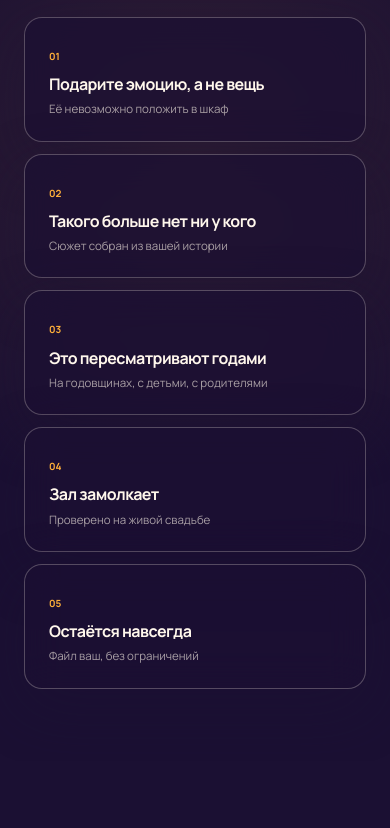
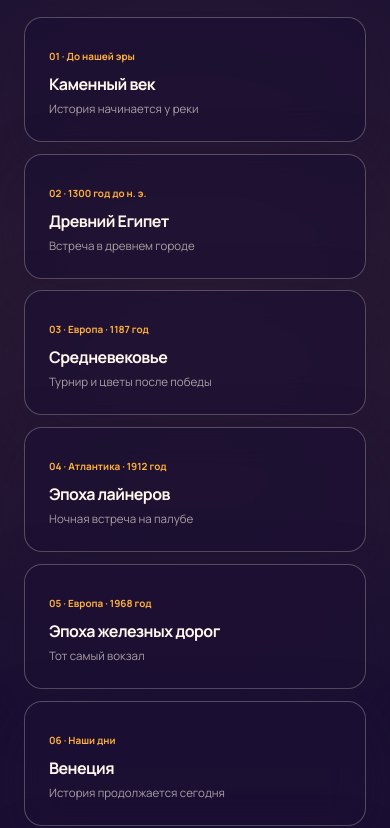
Before and after one commit to Dimortlord/fiidagency-cinema, a React (Vite) app: page / in a window 390 px wide. Shown: the part 10468-11296 px from the top of the page. Built offline with nearby package versions, Linux system fonts and the light colour scheme; a web font is replaced by a local one.

Commit message:
Make showcase scroll through discrete era chapters

```diff
--- a/src/App.tsx
+++ b/src/App.tsx
@@ -209,12 +209,14 @@ const bonuses = [
   },
 ] as const;
 
-const theses = [
-  ["Подарите эмоцию, а не вещь", "Её невозможно положить в шкаф"],
-  ["Такого больше нет ни у кого", "Сюжет собран из вашей истории"],
-  ["Это пересматривают годами", "На годовщинах, с детьми, с родителями"],
-  ["Зал замолкает", "Проверено на живой свадьбе"],
-  ["Остаётся навсегда", "Файл ваш, без ограничений"],
+const showcaseEras = [
+  { start: 0.12, end: 2.12, period: "До нашей эры", title: "Каменный век", text: "История начинается у реки" },
+  { start: 2.44, end: 4.44, period: "1300 год до н. э.", title: "Древний Египет", text: "Встреча в древнем городе" },
+  { start: 4.76, end: 6.76, period: "Европа · 1187 год", title: "Средневековье", text: "Турнир и цветы после победы" },
+  { start: 7.08, end: 9.08, period: "Атлантика · 1912 год", title: "Эпоха лайнеров", text: "Ночная встреча на палубе" },
+  { start: 9.4, end: 11.4, period: "Европа · 1968 год", title: "Эпоха железных дорог", text: "Тот самый вокзал" },
+  { start: 11.72, end: 13.72, period: "Наши дни", title: "Венеция", text: "История продолжается сегодня" },
+  { start: 14.04, end: 16.2, period: "Финал истории", title: "Предложение", text: "Все эпохи вели к этому моменту" },
 ] as const;
 
 const faqs = [
@@ -728,11 +730,21 @@ function Works({ showcaseRef, videoRef }: {
           <div className="showcase-vignette" />
           <div className="showcase-status"><span /> {t("Семь эпох · 00:16")}</div>
         </div>
-        <div className="thesis-layer">
-          {theses.map(([title, text], index) => (
-            <article className={`thesis thesis-${index + 1}`} data-thesis key={title}>
-              <span>0{index + 1}</span><h3>{t(title)}</h3><p>{t(text)}</p>
+        <div className="thesis-layer" aria-live="polite">
+          {showcaseEras.map((era, index) => (
+            <article
+              className={`thesis thesis-${index + 1}${index === 0 ? " is-active" : ""}`}
+              data-era-card
+              aria-hidden={index === 0 ? "false" : "true"}
+              key={era.title}
+            >
+              <span>0{index + 1} · {t(era.period)}</span><h3>{t(era.title)}</h3><p>{t(era.text)}</p>
             </article>
+          ))}
+        </div>
+        <div className="showcase-era-progress" aria-hidden="true">
+          {showcaseEras.map((era, index) => (
+            <span className={index === 0 ? "is-active" : ""} data-era-dot key={era.title}><i />0{index + 1}</span>
           ))}
         </div>
         <div className="showcase-scroll"><ArrowDown /> {t("Листайте фильм")}</div>
@@ -1105,7 +1117,7 @@ function Site() {
       const lenis = activeLenis;
       const syncScrollTrigger = () => ScrollTrigger.update();
       lenis?.on("scroll", syncScrollTrigger);
-      let pendingVideoFrame = 0;
+      let segmentPlaybackFrame = 0;
 
       const context = gsap.context(() => {
         gsap.utils.toArray<HTMLElement>("[data-reveal]").forEach((element) => {
@@ -1153,41 +1165,94 @@ function Site() {
         const video = showcaseVideoRef.current;
         if (stage && video) {
           if (desktop) {
-            const cards = gsap.utils.toArray<HTMLElement>("[data-thesis]", stage);
+            const cards = gsap.utils.toArray<HTMLElement>("[data-era-card]", stage);
+            const dots = gsap.utils.toArray<HTMLElement>("[data-era-dot]", stage);
+            let activeEraIndex = 0;
+            let lastPlayedEraIndex = -1;
+
+            const stopSegmentPlayback = () => {
+              if (segmentPlaybackFrame) cancelAnimationFrame(segmentPlaybackFrame);
+              segmentPlaybackFrame = 0;
+              video.pause();
+            };
+
+            const activateEra = (nextIndex: number, shouldPlay: boolean) => {
+              const index = Math.max(0, Math.min(showcaseEras.length - 1, nextIndex));
+              if (index !== activeEraIndex) {
+                activeEraIndex = index;
+                cards.forEach((card, cardIndex) => {
+                  const isActive = cardIndex === index;
+                  card.classList.toggle("is-active", isActive);
+                  card.setAttribute("aria-hidden", isActive ? "false" : "true");
+                });
+                dots.forEach((dot, dotIndex) => dot.classList.toggle("is-active", dotIndex === index));
+              }
+
+              if (!shouldPlay || lastPlayedEraIndex === index) return;
+              lastPlayedEraIndex = index;
+              stopSegmentPlayback();
+              const era = showcaseEras[index];
+              const playSegment = () => {
+                if (activeEraIndex !== index) return;
+                video.currentTime = era.start;
+                void video.play().then(() => {
+                  const monitorSegment = () => {
+                    if (activeEraIndex !== index || video.currentTime >= era.end) {
+                      video.pause();
+                      segmentPlaybackFrame = 0;
+                      return;
+                    }
+                    segmentPlaybackFrame = requestAnimationFrame(monitorSegment);
+                  };
+                  segmentPlaybackFrame = requestAnimationFrame(monitorSegment);
+                }).catch(() => undefined);
+              };
+
+              if (video.readyState > 0) playSegment();
+              else {
+                video.preload = "metadata";
+                video.load();
+                video.addEventListener("loadedmetadata", playSegment, { once: true });
+              }
+            };
+
             if (video.readyState > 0) video.pause();
             else video.addEventListener("loadedmetadata", () => video.pause(), { once: true });
             const timeline = gsap.timeline({
               scrollTrigger: {
                 trigger: stage,
                 start: "top top",
-                end: "+=2800",
-                scrub: 0.42,
+                end: `+=${showcaseEras.length * 560}`,
+                scrub: 0.18,
                 pin: true,
                 onUpdate: (self) => {
-                  if (Number.isFinite(video.duration) && video.duration > 0) {
-                    const targetTime = Math.min(video.duration - 0.05, video.duration * self.progress);
-                    if (Math.abs(video.currentTime - targetTime) < 0.12 || video.seeking || pendingVideoFrame) return;
-                    pendingVideoFrame = requestAnimationFrame(() => {
-                      video.currentTime = targetTime;
-                      pendingVideoFrame = 0;
-                    });
+                  const eraIndex = Math.round(self.progress * (showcaseEras.length - 1));
+                  activateEra(eraIndex, self.isActive);
+                },
+                onToggle: (self) => {
+                  if (self.isActive) activateEra(activeEraIndex, true);
+                  else {
+                    stopSegmentPlayback();
+                    lastPlayedEraIndex = -1;
                   }
+                },
+                snap: {
+                  snapTo: 1 / (showcaseEras.length - 1),
+                  duration: { min: 0.16, max: 0.38 },
+                  delay: 0.08,
+                  ease: "power2.out",
                 },
               },
             });
             timeline.fromTo(".showcase-screen", { scale: 0.84, borderRadius: 28 }, { scale: 1, borderRadius: 0, duration: 0.55, ease: "power2.out" }, 0);
-            cards.forEach((card, index) => {
-              const fromX = index % 2 === 0 ? -70 : 70;
-              timeline.fromTo(card, { opacity: 0, x: fromX, y: 12, filter: "blur(8px)" }, { opacity: 1, x: 0, y: 0, filter: "blur(0px)", duration: 0.26 }, 0.4 + index * 0.55);
-              timeline.to(card, { opacity: 0, y: -28, duration: 0.2 }, 0.76 + index * 0.55);
-            });
+            timeline.to({}, { duration: showcaseEras.length - 1 }, 0.55);
           }
         }
 
         ScrollTrigger.refresh();
       });
       cleanup = () => {
-        if (pendingVideoFrame) cancelAnimationFrame(pendingVideoFrame);
+        if (segmentPlaybackFrame) cancelAnimationFrame(segmentPlaybackFrame);
         lenis?.off("scroll", syncScrollTrigger);
         context.revert();
       };
--- a/src/i18n.ts
+++ b/src/i18n.ts
@@ -224,6 +224,27 @@ const rows: TranslationRow[] = [
   ["Файл ваш, без ограничений", "Файл ваш, без обмежень", "Your file, without restrictions", "Ihre Datei, ohne Einschränkungen"],
   ["Фрагмент фильма о предложении руки и сердца", "Фрагмент фільму про пропозицію руки й серця", "Excerpt from an engagement film", "Ausschnitt aus einem Verlobungsfilm"],
   ["Нарезка фильма через эпохи", "Нарізка фільму крізь епохи", "A film montage through the eras", "Eine Filmmontage durch die Epochen"],
+  ["До нашей эры", "До нашої ери", "Before our era", "Vor unserer Zeit"],
+  ["Каменный век", "Кам'яний вік", "Stone Age", "Steinzeit"],
+  ["История начинается у реки", "Історія починається біля річки", "The story begins by the river", "Die Geschichte beginnt am Fluss"],
+  ["1300 год до н. э.", "1300 рік до н. е.", "1300 BC", "1300 v. Chr."],
+  ["Древний Египет", "Стародавній Єгипет", "Ancient Egypt", "Altes Ägypten"],
+  ["Встреча в древнем городе", "Зустріч у стародавньому місті", "A meeting in an ancient city", "Begegnung in einer antiken Stadt"],
+  ["Европа · 1187 год", "Європа · 1187 рік", "Europe · 1187", "Europa · 1187"],
+  ["Средневековье", "Середньовіччя", "Middle Ages", "Mittelalter"],
+  ["Турнир и цветы после победы", "Турнір і квіти після перемоги", "A tournament and flowers after victory", "Turnier und Blumen nach dem Sieg"],
+  ["Атлантика · 1912 год", "Атлантика · 1912 рік", "Atlantic · 1912", "Atlantik · 1912"],
+  ["Эпоха лайнеров", "Епоха лайнерів", "Age of ocean liners", "Ära der Ozeandampfer"],
+  ["Ночная встреча на палубе", "Нічна зустріч на палубі", "A night meeting on deck", "Nächtliche Begegnung an Deck"],
+  ["Европа · 1968 год", "Європа · 1968 рік", "Europe · 1968", "Europa · 1968"],
+  ["Эпоха железных дорог", "Епоха залізниць", "Age of railways", "Zeitalter der Eisenbahn"],
+  ["Тот самый вокзал", "Той самий вокзал", "That very train station", "Genau dieser Bahnhof"],
+  ["Наши дни", "Наші дні", "Present day", "Heute"],
+  ["Венеция", "Венеція", "Venice", "Venedig"],
+  ["История продолжается сегодня", "Історія продовжується сьогодні", "The story continues today", "Die Geschichte geht heute weiter"],
+  ["Финал истории", "Фінал історії", "Story finale", "Finale der Geschichte"],
+  ["Предложение", "Пропозиція", "The proposal", "Der Antrag"],
+  ["Все эпохи вели к этому моменту", "Усі епохи вели до цієї миті", "Every era led to this moment", "Alle Epochen führten zu diesem Moment"],
   ["Открыть кадр", "Відкрити кадр", "Open frame", "Bild öffnen"],
   ["Просмотр кадра", "Перегляд кадру", "Frame viewer", "Bildansicht"],
   ["Закрыть", "Закрити", "Close", "Schließen"],
--- a/src/index.css
+++ b/src/index.css
@@ -2063,6 +2063,7 @@ h3 {
 }
 
 .thesis {
+  --thesis-x: -64px;
   position: absolute;
   width: min(370px, 33vw);
   padding: 22px 24px;
@@ -2071,16 +2072,31 @@ h3 {
   background: rgba(27, 16, 51, 0.74);
   box-shadow: 0 18px 56px rgba(27, 16, 51, 0.48);
   opacity: 0;
+  visibility: hidden;
   backdrop-filter: blur(18px);
+  filter: blur(7px);
+  transform: translate3d(var(--thesis-x), 16px, 0) scale(0.97);
+  transition: opacity 280ms ease, filter 360ms ease, transform 420ms cubic-bezier(0.2, 0.8, 0.2, 1), visibility 0s linear 420ms;
+  will-change: opacity, filter, transform;
 }
 
 .thesis:nth-child(odd) { left: 7vw; }
-.thesis:nth-child(even) { right: 7vw; }
+.thesis:nth-child(even) { right: 7vw; --thesis-x: 64px; }
 .thesis-1 { top: 49%; }
 .thesis-2 { top: 31%; }
 .thesis-3 { top: 56%; }
 .thesis-4 { top: 42%; }
 .thesis-5 { top: 62%; }
+.thesis-6 { top: 34%; }
+.thesis-7 { top: 58%; }
+
+.thesis.is-active {
+  opacity: 1;
+  visibility: visible;
+  filter: blur(0);
+  transform: translate3d(0, 0, 0) scale(1);
+  transition-delay: 0s;
+}
 
 .thesis > span {
   color: var(--amber);
@@ -2097,6 +2113,45 @@ h3 {
   margin: 0;
   color: rgba(255, 247, 236, 0.62);
   font-size: 0.72rem;
+}
+
+.showcase-era-progress {
+  position: absolute;
+  z-index: 8;
+  top: 50%;
+  right: 26px;
+  display: grid;
+  gap: 11px;
+  transform: translateY(-50%);
+}
+
+.showcase-era-progress > span {
+  display: flex;
+  align-items: center;
+  justify-content: flex-end;
+  gap: 8px;
+  color: rgba(255, 247, 236, 0.38);
+  font-size: 0.56rem;
+  font-weight: 700;
+  transition: color 240ms ease, transform 240ms ease;
+}
+
+.showcase-era-progress i {
+  width: 5px;
+  height: 5px;
+  border-radius: 50%;
+  background: currentColor;
+  transition: box-shadow 240ms ease, transform 240ms ease;
+}
+
+.showcase-era-progress > span.is-active {
+  color: var(--amber);
+  transform: translateX(-4px);
+}
+
+.showcase-era-progress > span.is-active i {
+  box-shadow: 0 0 18px rgba(255, 176, 58, 0.9);
+  transform: scale(1.8);
 }
 
 .showcase-scroll {
@@ -2936,8 +2991,9 @@ h3 {
   .showcase-screen { position: relative; width: min(100%, 960px); aspect-ratio: 16 / 9; margin-inline: auto; border-radius: 20px; }
   .showcase-status { bottom: 12px; }
   .thesis-layer { position: relative; display: grid; width: min(100%, 960px); grid-template-columns: repeat(2, 1fr); gap: 12px; margin: 18px auto 0; }
-  .thesis { position: relative; inset: auto !important; width: auto; opacity: 1; }
+  .thesis { position: relative; inset: auto !important; width: auto; opacity: 1; visibility: visible; filter: none; transform: none; }
   .thesis:last-child { grid-column: span 2; }
+  .showcase-era-progress { display: none; }
   .showcase-scroll { display: none; }
   .gallery-block { padding-top: 100px; }
   .trust-grid { grid-template-columns: 1fr; }
```
